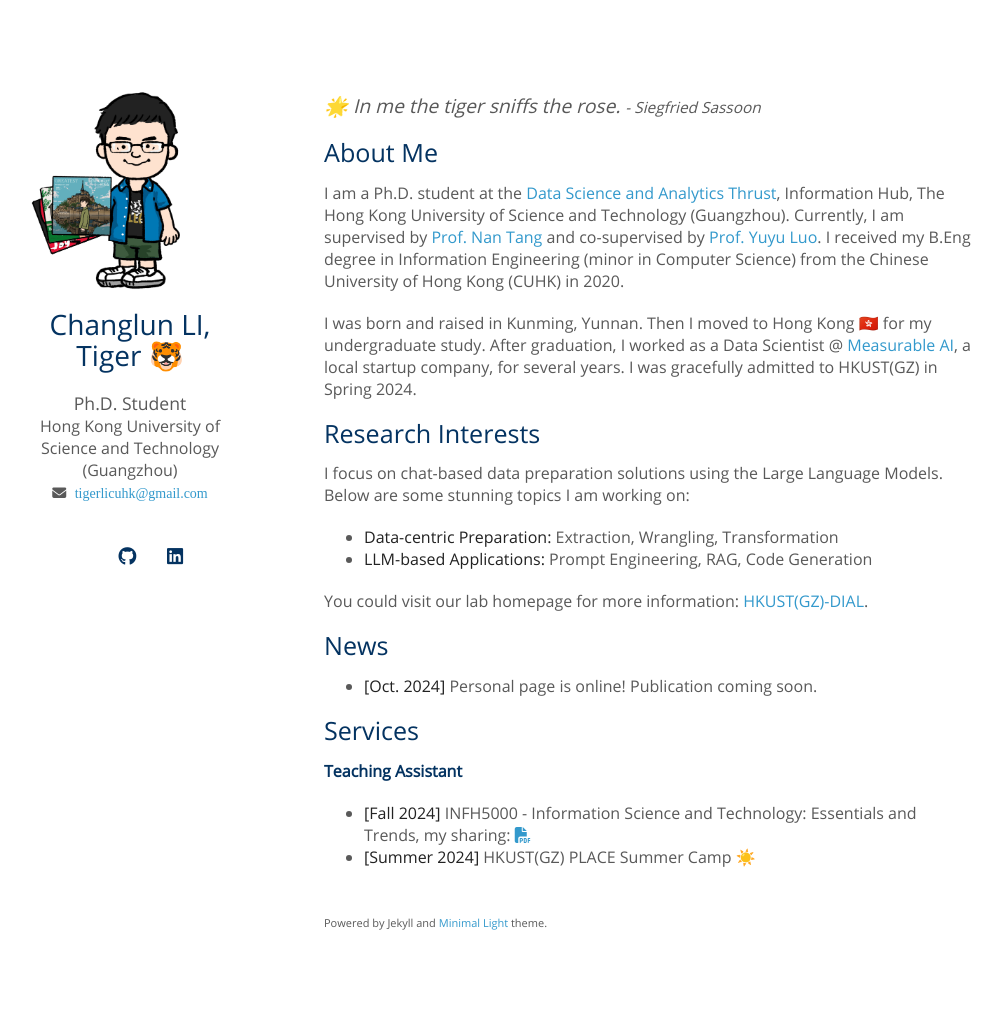
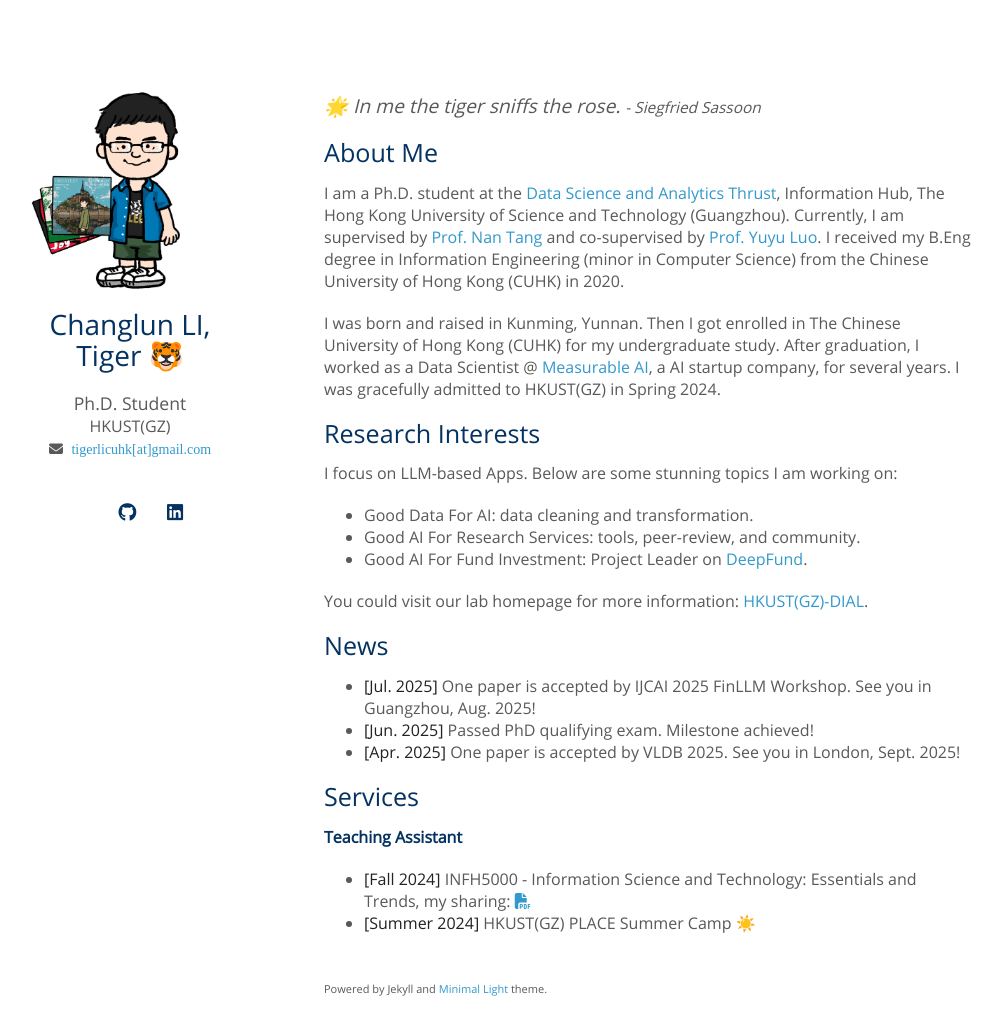
Before and after one commit to tigerlcl/tigerlcl.github.io, a Jekyll site: the page built from index.md, in a window 1280 px wide and 1068 px high. Shown: the top 1035 px of the window, without its empty margins (146-1148 px from the left). Built offline with Jekyll 4.4.1, drawn with Linux system fonts in a browser that asks for light colours; a style sheet for code colours, icons or effects is not loaded.

Commit message:
add news

```diff
--- a/_config.yml
+++ b/_config.yml
@@ -1,8 +1,8 @@
 # Basic Information
 title: Changlun LI, Tiger
 position: Ph.D. Student
-affiliation: Hong Kong University of Science and Technology (Guangzhou)
-email: tigerlicuhk@gmail.com
+affiliation: HKUST(GZ)
+email: tigerlicuhk[at]gmail.com
 
 # Search Engine Optimization (SEO)
 # The following information is used to improve the website traffic from search engines, e.g., Google.
--- a/index.md
+++ b/index.md
@@ -14,17 +14,21 @@ I am a Ph.D. student at the [Data Science and Analytics Thrust](https://dsa.hkus
 Currently, I am supervised by [Prof. Nan Tang](https://nantang.github.io/) and co-supervised by [Prof. Yuyu Luo](https://luoyuyu.vip/).
 I received my B.Eng degree in Information Engineering (minor in Computer Science) from the Chinese University of Hong Kong (CUHK) in 2020.
 
-I was born and raised in Kunming, Yunnan. Then I moved to Hong Kong 🇭🇰 for my undergraduate study. After graduation, I worked as a Data Scientist @ [Measurable AI](https://measurable.ai/en-US/), a local startup company, for several years. I was gracefully admitted to HKUST(GZ) in Spring 2024.
+I was born and raised in Kunming, Yunnan. Then I got enrolled in The Chinese University of Hong Kong (CUHK) for my undergraduate study. After graduation, I worked as a Data Scientist @ [Measurable AI](https://measurable.ai/en-US/), a AI startup company, for several years. I was gracefully admitted to HKUST(GZ) in Spring 2024.
 
 ## Research Interests
-I focus on chat-based data preparation solutions using the Large Language Models. Below are some stunning topics I am working on:
-- **Data-centric Preparation:** Extraction, Wrangling, Transformation
-- **LLM-based Applications:** Prompt Engineering, RAG, Code Generation
+I focus on LLM-based Apps. Below are some stunning topics I am working on:
+
+- Good Data For AI: data cleaning and transformation.
+- Good AI For Research Services: tools, peer-review, and community.
+- Good AI For Fund Investment: Project Leader on [DeepFund](https://github.com/HKUSTDial/DeepFund).
 
 You could visit our lab homepage for more information: [HKUST(GZ)-DIAL](https://github.com/HKUSTDial).
 
 ## News
-- **[Oct. 2024]** Personal page is online! Publication coming soon.
+- **[Jul. 2025]** One paper is accepted by IJCAI 2025 FinLLM Workshop. See you in Guangzhou, Aug. 2025!
+- **[Jun. 2025]** Passed PhD qualifying exam. Milestone achieved!
+- **[Apr. 2025]** One paper is accepted by VLDB 2025. See you in London, Sept. 2025!
 
 <!-- {% include_relative _includes/publications.md %} -->
 
```
